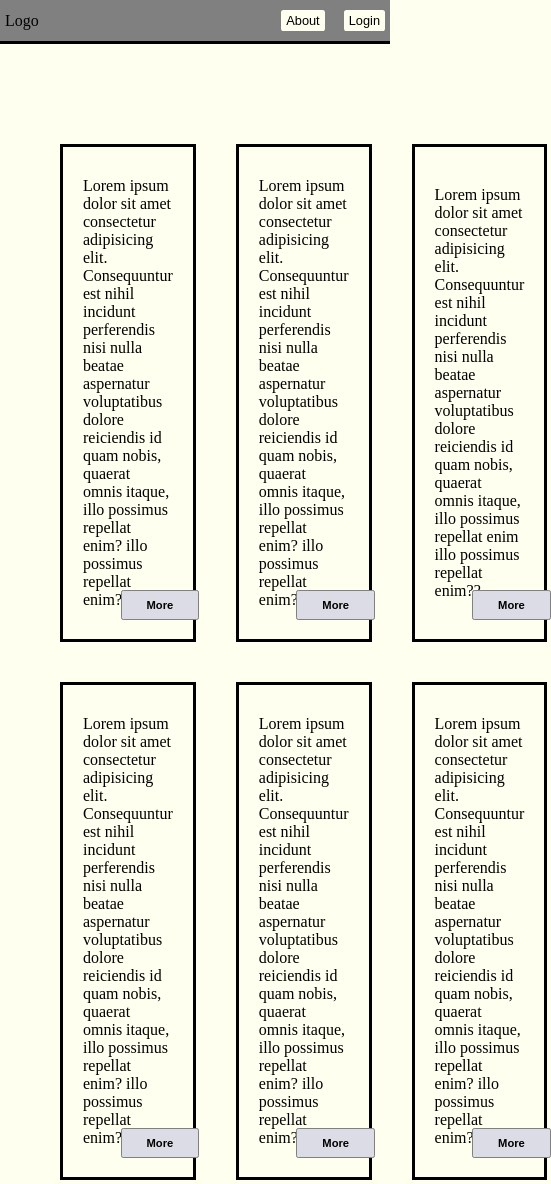
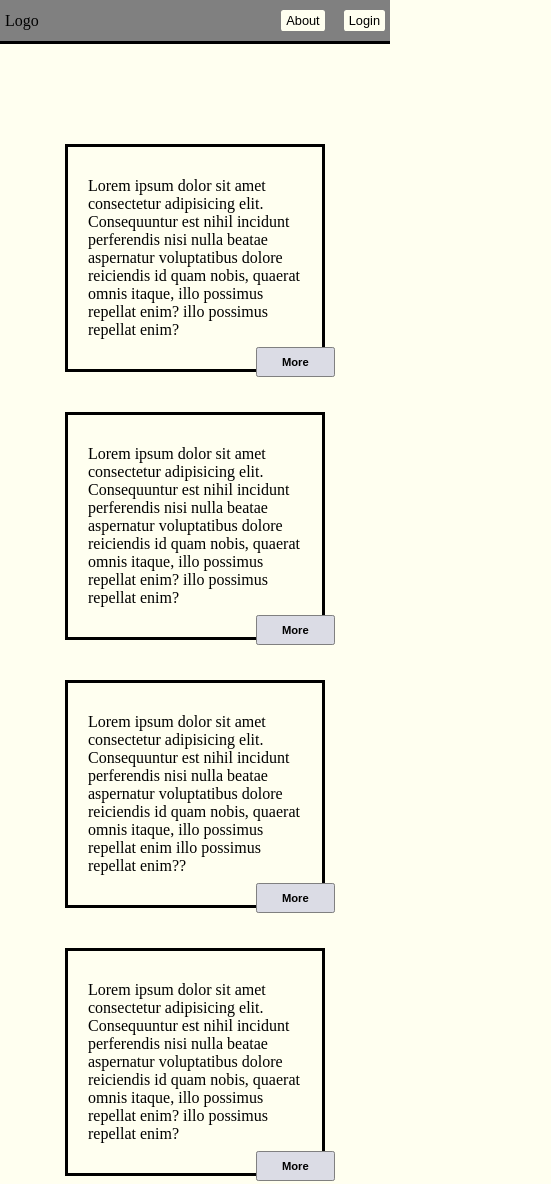
Before and after one commit to laurabiro/flex-task, a plain HTML site: page index.html in a window 390 px wide. Shown: the top 1184 px of the page, 551 px wide, since content can reach past the window. Drawn offline with Linux system fonts and the light colour scheme.

Commit message:
ready to be sent

```diff
--- a/style.css
+++ b/style.css
@@ -36,6 +36,8 @@ body {
     background-color: ivory;
     display: flex;
     flex-direction: column;
+    min-height: 100vh;
+    justify-content: space-between;
 
 }
 
@@ -70,11 +72,40 @@ main {
     flex-direction: column;
 
 }
+@media only screen and (max-width: 997px) {
+    main {
+
+        justify-content: center;
+        align-items: center;
+        margin: 0;
+
+
+    }
+}
 
 #row1, #row2 {
 
     display: flex;
 
+}
+@media only screen and (max-width: 997px) {
+    #row1 {
+        flex-wrap: wrap;
+        flex: 1 0 500px;
+        max-width: 300px;
+        margin: 0;
+
+
+    }
+}
+@media only screen and (max-width: 997px) {
+    #row2 {
+        flex-wrap: wrap;
+        flex: 1 0 500px;
+        max-width: 300px;
+        margin: 0;
+
+    }
 }
 #row1 {
     margin: 80px 40px 0 40px;
```
